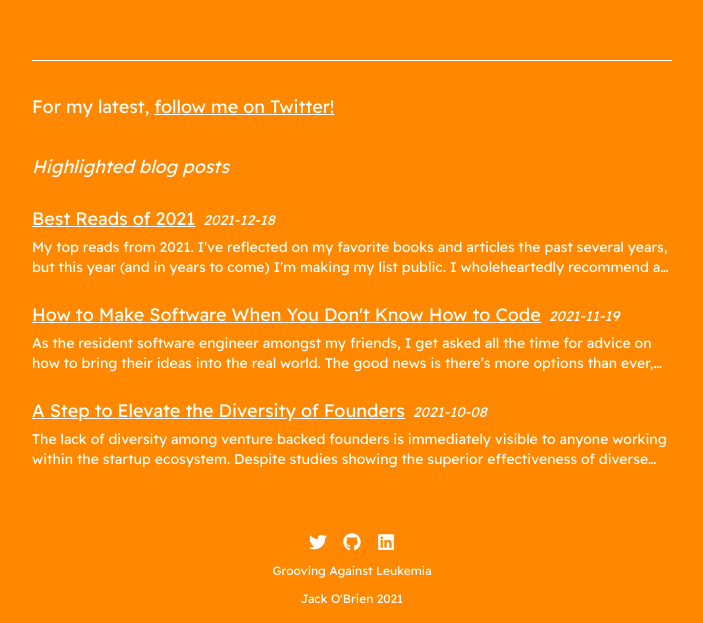
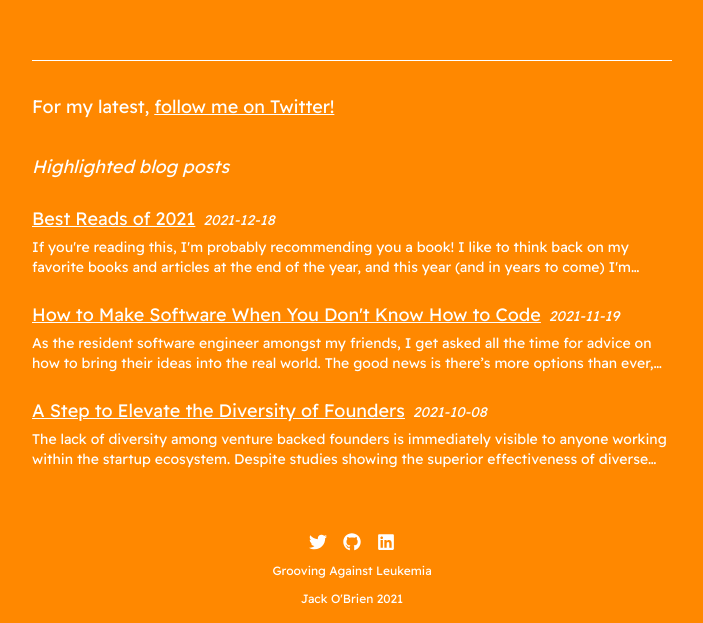
Before and after one commit to jfobrien29/text-reflect, a Next.js app: page / in a window 1280 px wide. Shown: the part 744-1367 px from the top of the page, without its empty margins (288-991 px from the left). Built offline with nearby package versions, Linux system fonts and the light colour scheme.

Commit message:
update blog excerpt

```diff
--- a/src/blogs/posts/best-reads-of-2021.tsx
+++ b/src/blogs/posts/best-reads-of-2021.tsx
@@ -14,7 +14,7 @@ import {
 export const SLUG = 'best-reads-of-2021';
 export const TITLE = 'Best Reads of 2021';
 export const DATE = '2021-12-18';
-export const EXCERPT = `My top reads from 2021. I've reflected on my favorite books and articles the past several years, but this year (and in years to come) I'm making my list public. I wholeheartedly recommend a read of everything on this mentioned!`;
+export const EXCERPT = `If you're reading this, I'm probably recommending you a book! I like to think back on my favorite books and articles at the end of the year, and this year (and in years to come) I'm published the best of the best. I wholeheartedly recommend a read of everything mentioned!`;
 
 const BlogPost: React.FC<any> = () => {
   return (
```
